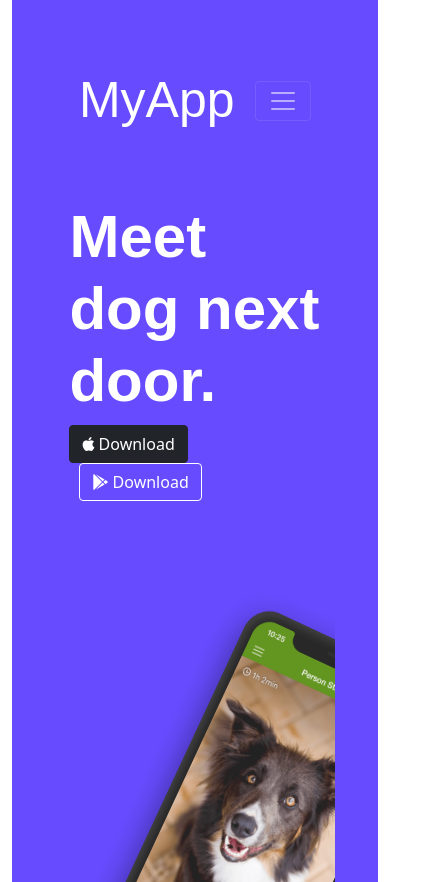
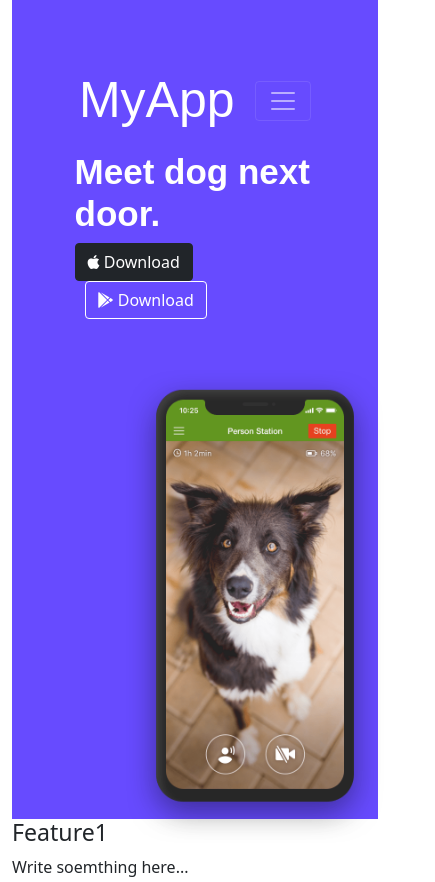
Before and after one commit to calineY/project1, a plain HTML site: page index.html in a window 390 px wide. Shown: the top 882 px of the page, 435 px wide, since content can reach past the window. Drawn offline with nearby package versions, Linux system fonts and the light colour scheme.

Commit message:
Added @meta to css file

```diff
--- a/css/styles.css
+++ b/css/styles.css
@@ -15,7 +15,7 @@
 	color: white;
 	font-family: Arial, Helvetica, sans-serif;
 	font-weight: bolder;
-	font-size: 60px;
+	font-size: 55px;
 }
 
 .bold {
@@ -42,7 +42,28 @@
 	transform: rotate(25deg);
 }
 
-/*@media (max-width: 767px) {*/
+@media (max-width: 767px) {
+	#clip {
+		width: 260px;
+		height: 500px;
+		margin-right: 50px;
+		padding-bottom: 10%;
+		transform: rotate(0deg);
+	}
+	.titlediv {
+		height: 500px;
+		overflow: visible;
+	}
+	#mytitle {
+		color: white;
+		font-family: Arial, Helvetica, sans-serif;
+		font-weight: bolder;
+		font-size: 35px;
+	}
+	#titlediv1 {
+		padding-left: 3%;
+	}
+}
 #download-google-play {
 	margin-left: 10px;
 	background-color: rgba(103, 75, 255, 255);
--- a/index.html
+++ b/index.html
@@ -2,7 +2,7 @@
 <html>
 
 <head>
-  <script src="https://kit.fontawesome.com/f4c414e628.js" crossorigin="anonymous"></script>
+  <script src="https://kit.fontawesome.com/f4c414e628.js" crossorigin="anonymous"></script> <!--Font awesome link-->
   <meta charset="utf-8">
   <meta name="viewport" content="width=device-width, initial-scale=1">
   <title>Dog Dating Website</title>
@@ -34,7 +34,7 @@
 
     <!-- Title -->
     <div class="row" id="titlediv1">
-      <div class="col-md-6 titlediv">
+      <div class="col-md-6">
         <h1 id="mytitle">Meet dog next door.</h1>
         <button type="button" class="btn btn-dark"><i class="fab fa-apple"></i> Download</button>
         <button type="button" class="btn btn-primary" id="download-google-play"><i class="fab fa-google-play"></i> Download</button>
```
